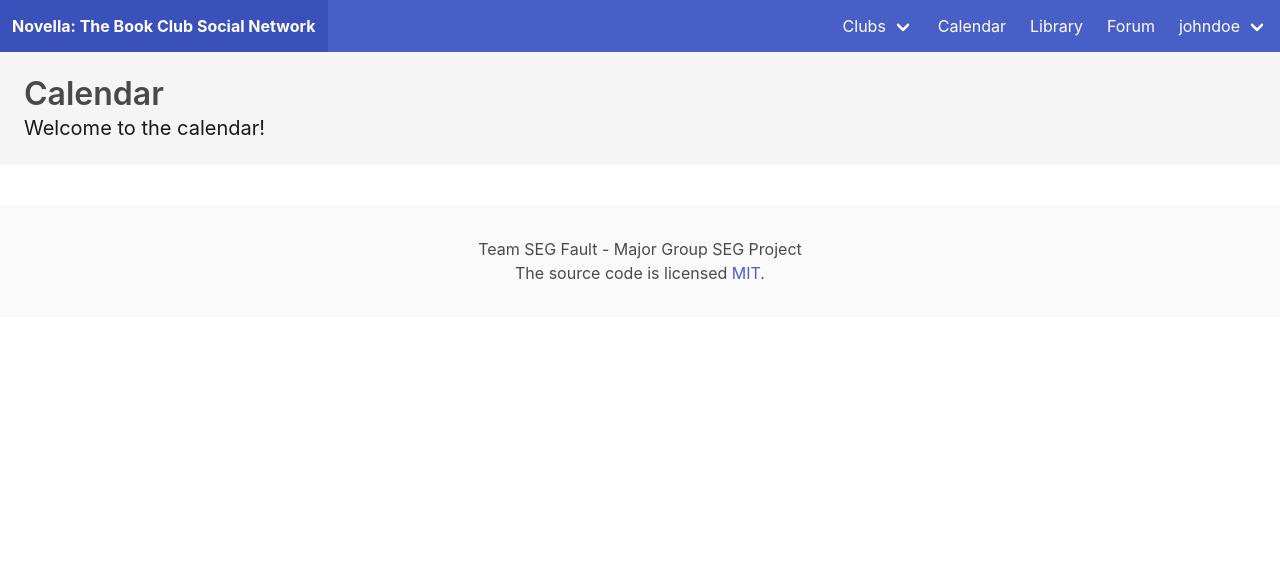
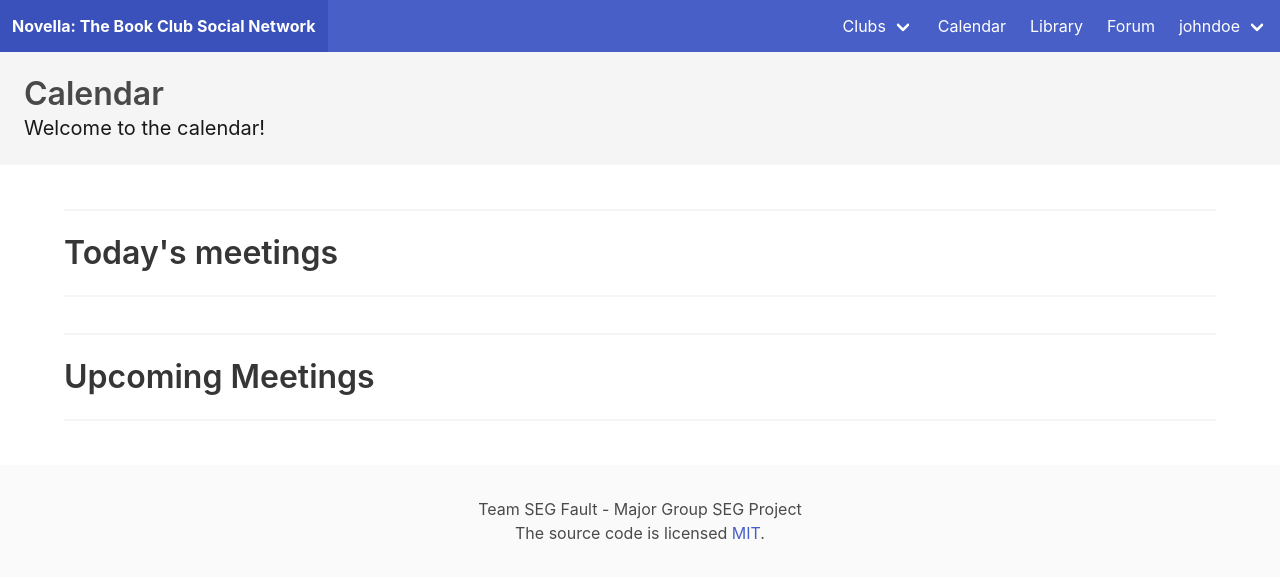
Before and after one commit to amir-rahim/BookClubSocialNetwork, a Django app: page /calendar/ in a window 1280 px wide. Shown: the top 578 px of the page. Run offline with Django 3.2, Linux system fonts and the light colour scheme; a user stored in the database is signed in; data comes from the database, SQL or seed files in the repository; parts of the project's set-up code (start-up, migrations or seed data) failed here and were passed over; some libraries are stand-ins or nearby versions.

Commit message:
Update calendar.html to display meetings
Co-Authored-By: sebmalos <91273529+sebmalos@users.noreply.github.com>

```diff
--- a/BookClub/templates/calendar.html
+++ b/BookClub/templates/calendar.html
@@ -8,77 +8,117 @@ Calendar
 <div>
 <!--    <p id="date"></p>-->
 
+<hr class="solid">
+
+<p class="title is-3">Today's meetings</p>
+
+<hr class="solid">
 
     <div class="columns is-multiline">
 
         {% for meeting in meetings %}
 
-
-        <div class="column is-one-quarter">
+        {% if meeting.meeting_time.date == today%}
+            <div class="column is-one-third">
 
                 <!--Card Template-->
-            <div class="card">
+                <div class="card today_card">
                     <header class="card-header">
-                    <p class="card-header-title">
+                        <p class="card-header-title title is-4">
                             {{meeting.title}}
                         </p>
                     </header>
                     <div class="card-content">
 
                         <div class="content">
-                        Organiser: {{meeting.organiser}}
-                        <br>
-                        Club: {{meeting.club}}
-                        <br>
+                            <p class="subtitle is-4 charlimit">
                                 {{meeting.description}}
                                 <br>
-                        <time datetime="Time: ">{{meeting.meeting_time.date}}</time>
+                            </p>
+                            <span class="subtitle is-5">
+                                Organised by <i>{{meeting.organiser}}</i> for <i>{{meeting.club}}</i>
+                            </span>
+                            <br>
+                            <i>{{meeting.meeting_time}}</i>
                         </div>
 
                     </div>
                     <footer class="card-footer">
                         <a href="{% url 'meeting_details' meeting.club.club_url_name meeting.id %}"
                            class="card-footer-item">View</a>
-                    <a href="#" class="card-footer-item">Leave</a>
                     </footer>
                 </div>
+
+            </div>
+            {% endif %}
+        {% endfor %}
+    </div>
+<!--TEMPLATE BLAFASHJFAHJFASH-->
+
+<hr class="solid">
+
+<p class="title is-3">Upcoming Meetings</p>
+
+<hr class="solid">
+
+    <div class="columns is-multiline">
+
+        {% for meeting in meetings %}
+
+        {% if meeting.meeting_time.date > today%}
+            <div class="column is-one-third">
+
+                <!--Card Template-->
+                <div class="card rest_card">
+                    <header class="card-header">
+                        <p class="card-header-title title is-5">
+                            {{meeting.title}}
+                        </p>
+                    </header>
+                    <div class="card-content">
+
+                         <div class="content">
+                            <p class="subtitle is-4 charlimit">
+                                {{meeting.description}}
+                                <br>
+                            </p>
+                            <span class="subtitle is-5">
+                                Organised by <i>{{meeting.organiser}}</i> for <i>{{meeting.club}}</i>
+                            </span>
+                            <br>
+                            <i>{{meeting.meeting_time}}</i>
+                        </div>
+
+                    </div>
+                    <footer class="card-footer">
+                        <a href="{% url 'meeting_details' meeting.club.club_url_name meeting.id %}"
+                           class="card-footer-item">View</a>
+                    </footer>
+                </div>
+
+            </div>
+            {% endif %}
+        {% endfor %}
+    </div>
+
+
+
+
     <style>
-                .card {
+        .today_card {
+            background-color: floralwhite;
+        }
+        .rest_card {
             background-color: white;
+        }
+        .charlimit {
+            width: 30ch;
+            overflow: hidden;
+            white-space: nowrap;
+            text-overflow: ellipsis;
         }
     </style>
 
-        </div>
-
-
-        {% endfor %}
-
-    </div>
-
-
-<!--    <script>-->
-<!--        var currentDate = new Date(),-->
-
-<!--            currentDay = currentDate.getDate() < 10-->
-<!--                ? '0' + currentDate.getDate()-->
-<!--                : currentDate.getDate(),-->
-<!--            currentMonth = currentDate.getMonth() < 9-->
-<!--                ? '0' + (currentDate.getMonth() + 1)-->
-<!--                : (currentDate.getMonth() + 1);-->
-
-<!--        document.getElementById("date").innerHTML = currentDay + '/' + currentMonth + '/' + currentDate.getFullYear();-->
-
-<!--        var dt = new Date();-->
-<!--        document.getElementById("datetime").innerHTML = dt.toLocaleString();-->
-
-<!--        n = new Date();-->
-<!--        y = n.getFullYear();-->
-<!--        m = n.getMonth() + 1;-->
-<!--        d = n.getDate();-->
-<!--        document.getElementById("date").innerHTML = m + "/" + d + "/" + y;-->
-
-
-<!--    </script>-->
 </div>
 {% endblock %}
 
```
Lines whose indentation alone changed are shown as unchanged.
